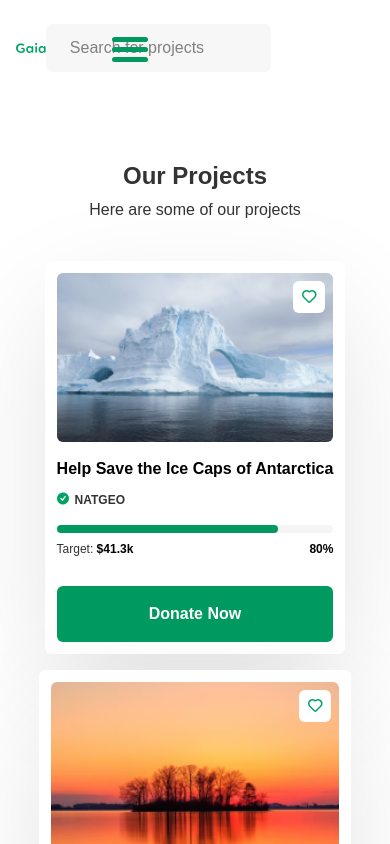
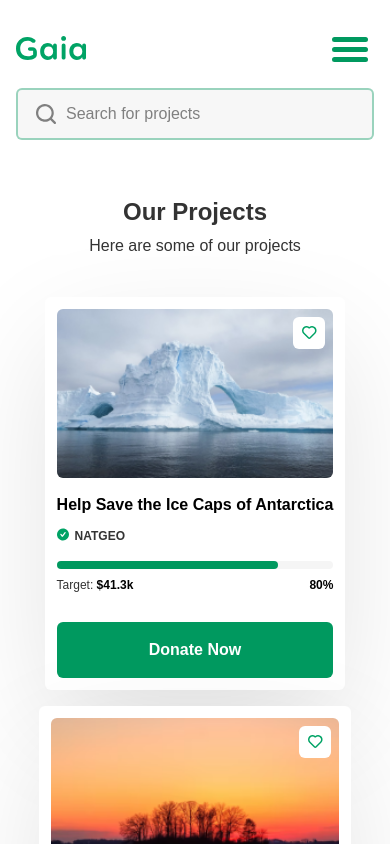
Before and after one commit to Iamsheye/gaia, a React (Create React App) app: page /projects in a window 390 px wide. Shown: the top 844 px of the page. Built offline with nearby package versions, Linux system fonts and the light colour scheme; a web font is replaced by a local one.

Commit message:
search & mobile search

```diff
--- a/src/components/Header.tsx
+++ b/src/components/Header.tsx
@@ -25,7 +25,12 @@ const Header = ({ projects, search, setSearch }: IHeader) => {
           </Link>
         </div>
         {projects && (
-          <div>
+          <div className="relative">
+            <img
+              src="/images/search.svg"
+              alt=""
+              className="absolute left-5 top-1/2 translate-y-[-50%]"
+            />
             <input
               type="text"
               name="search"
@@ -33,7 +38,7 @@ const Header = ({ projects, search, setSearch }: IHeader) => {
               placeholder="Search for projects"
               value={search}
               onChange={(e) => setSearch(e.currentTarget.value)}
-              className="search rounded-md py-3 pl-6 bg-[#f7f7f7] w-[225px] lg:w-[402px]"
+              className="search rounded-md py-3 pl-12 border-2 border-[#00995e60] bg-[#f7f7f7] w-full md:w-[225px] lg:w-[402px]"
             />
           </div>
         )}
--- a/src/index.css
+++ b/src/index.css
@@ -57,6 +57,10 @@ code {
   @apply text-white font-semibold py-4 bg-primary rounded-md w-full;
 }
 
+.search:focus-visible {
+  outline-color: #00995f;
+}
+
 .search::placeholder {
   color: #808080;
   line-height: 135%;
@@ -110,6 +114,21 @@ code {
     display: grid;
     grid-template-columns: repeat(12, minmax(0, 1fr));
   }
+
+  .nav-projects > div:first-child {
+    grid-column: span 9;
+  }
+
+  .nav-projects > div:nth-child(2) {
+    order: 2;
+    grid-column: span 12;
+    margin-top: 1rem;
+  }
+
+  .nav-projects > div:last-child {
+    grid-column: span 2;
+    justify-self: end;
+  }
 }
 
 @media (max-width: 768px) {
--- a/src/pages/Projectspage.tsx
+++ b/src/pages/Projectspage.tsx
@@ -70,21 +70,18 @@ const ProjectsPage = () => {
     if (search === "") {
       setProjects(projectsArr);
     } else {
-      setProjects((elem) =>
-        elem.filter((project) => project.title.toLowerCase().includes(search))
+      setProjects(() =>
+        projectsArr.filter((project) =>
+          project.title.toLowerCase().includes(search.toLowerCase())
+        )
       );
     }
-
-    console.log(
-      projects.filter((project) => project.title.toLowerCase().includes(search))
-    );
-    console.log(search);
   }, [search]);
 
   return (
     <>
       <Header setSearch={setSearch} search={search} projects />
-      <section className="py-16">
+      <section className="py-8">
         <div className="wrapper">
           <h2 className="text-dark text-center font-semibold text-[1.5rem] leading-[130%] md:text-[2rem] mb-2 max-w-[584px] mx-auto">
             Our Projects
```
Also changed, not shown: public/images/search.svg (added).
